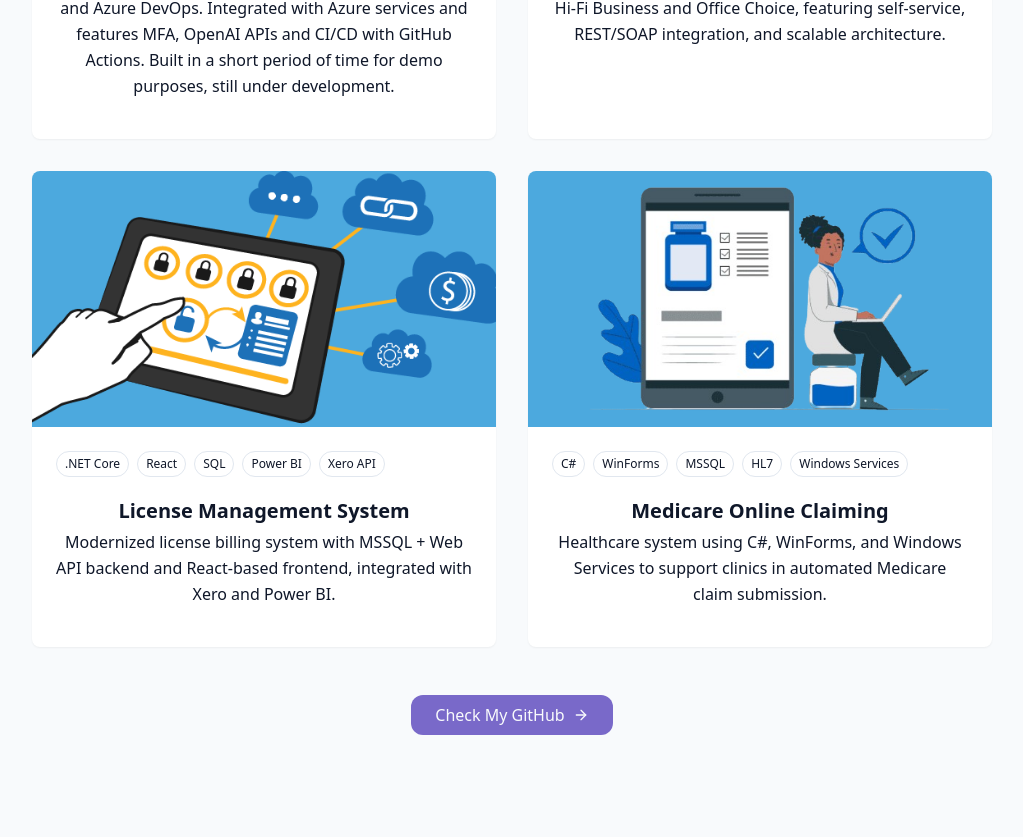
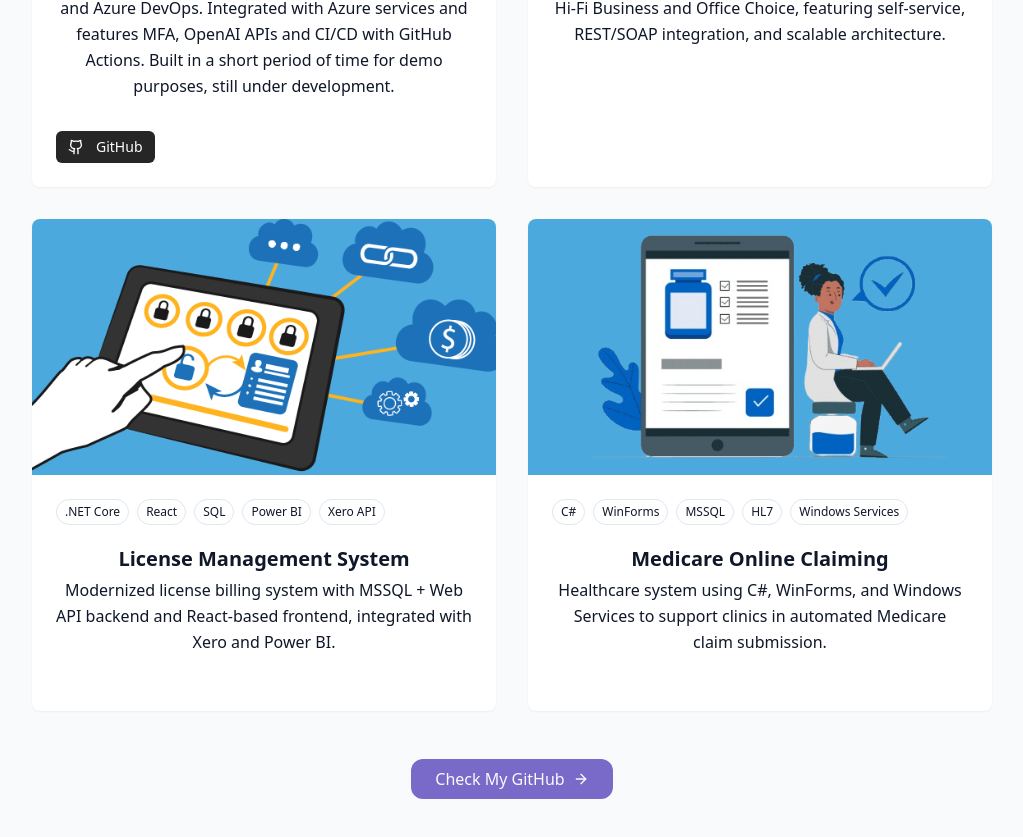
Before and after one commit to duvo88/my-portfolio, a React (Vite) app: page / in a window 1280 px wide. Shown: the part 3237-4074 px from the top of the page, without its empty margins (128-1151 px from the left). Built offline with nearby package versions, Linux system fonts and the light colour scheme.

Commit message:
Separate handling for GitHub Url and Live Demo Url

```diff
--- a/src/components/ProjectsSection.tsx
+++ b/src/components/ProjectsSection.tsx
@@ -117,8 +117,9 @@ export const ProjectsSection: FC = () => {
                                     {project.description}
                                 </p>
                                 <div className="flex justify-between items-center">
+
+                                        <div className="mt-4 flex items-center gap-3">
                                             {project.demoUrl && (
-                                        <div className="mt-4 flex items-center gap-3">
                                                 <a
                                                     href={project.demoUrl}
                                                     className="inline-flex items-center gap-2 px-3 py-1.5 bg-primary hover:bg-primary/85 text-white text-sm font-medium rounded-md transition"
@@ -128,6 +129,8 @@ export const ProjectsSection: FC = () => {
                                                     <ExternalLinkIcon className="mr-1 w-4 h-4" />
                                                     Live Demo
                                                 </a>
+                                            )}
+                                            {project.githubUrl && (
                                                 <a
                                                     href={project.githubUrl}
                                                     className="inline-flex items-center gap-2 px-3 py-1.5 bg-neutral-800 hover:bg-gray-700 text-white text-sm font-medium rounded-md transition"
@@ -137,8 +140,8 @@ export const ProjectsSection: FC = () => {
                                                     <GithubIcon className="mr-1 w-4 h-4" />
                                                     GitHub
                                                 </a>
+                                            )}
                                         </div>
-                                    )}
                                 </div>
                             </div>
                         </div>
```
Lines whose indentation alone changed are shown as unchanged.
